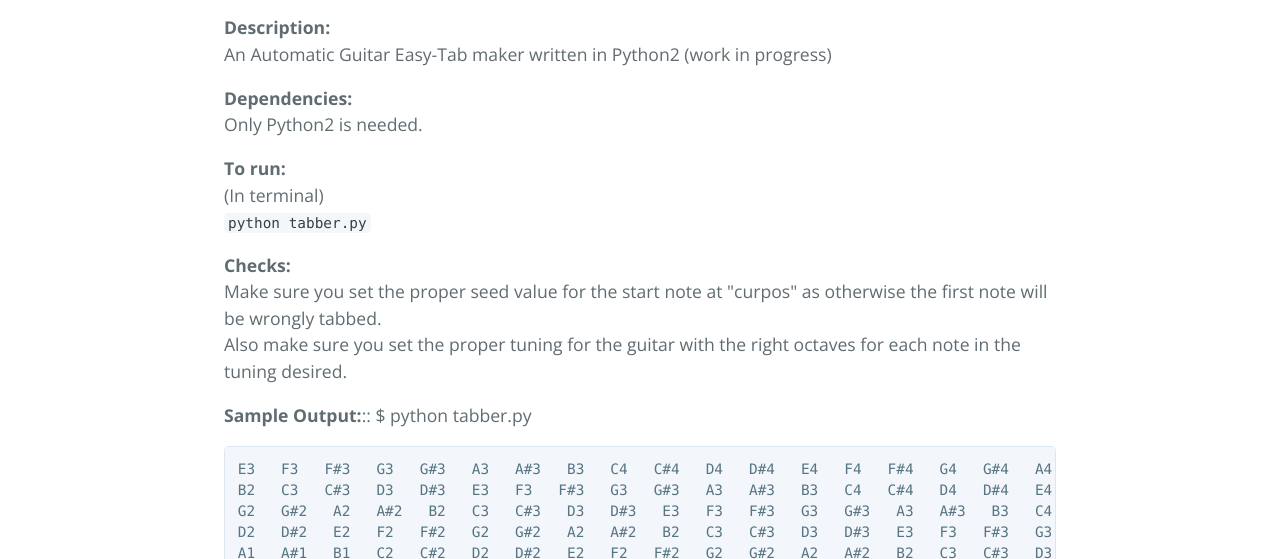
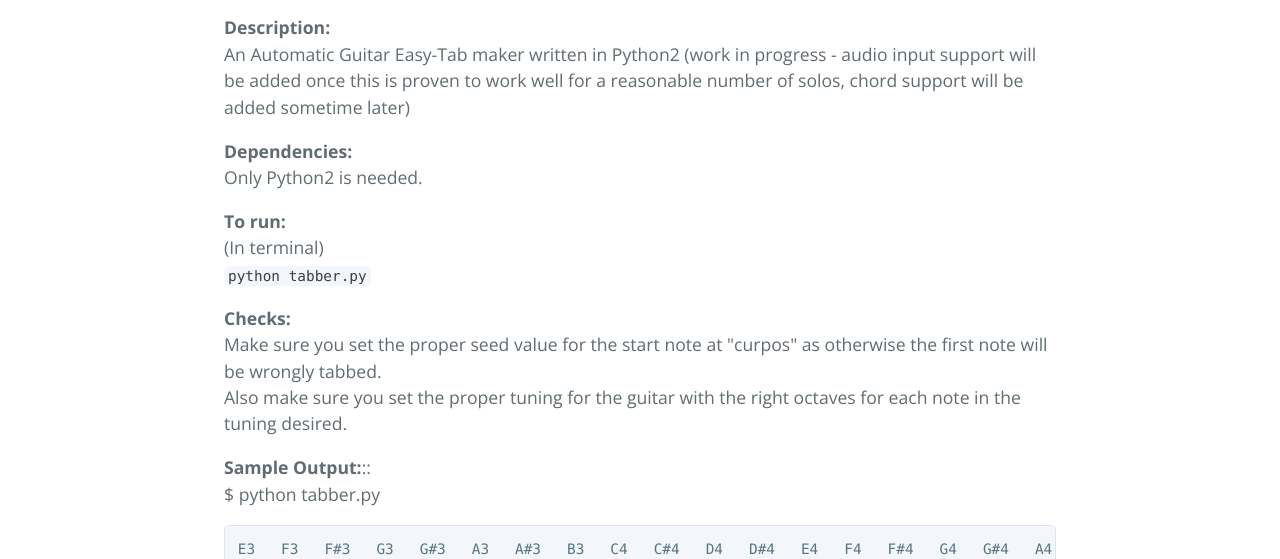
Before and after one commit to sunilnayak133/pytabber, a plain HTML site: page index.html in a window 1280 px wide. Shown: the part 541-1100 px from the top of the page. Drawn offline with nearby package versions, Linux system fonts and the light colour scheme.

```diff
--- a/index.html
+++ b/index.html
@@ -26,7 +26,7 @@
 Sunil S Nayak  </p>
 
 <p><strong>Description:</strong><br>
-An Automatic Guitar Easy-Tab maker written in Python2 (work in progress)  </p>
+An Automatic Guitar Easy-Tab maker written in Python2 (work in progress - audio input support will be added once this is proven to work well for a reasonable number of solos, chord support will be added sometime later)  </p>
 
 <p><strong>Dependencies:</strong><br>
 Only Python2 is needed.  </p>
@@ -39,7 +39,7 @@ Only Python2 is needed.  </p>
 Make sure you set the proper seed value for the start note at "curpos" as otherwise the first note will be wrongly tabbed.<br>
 Also make sure you set the proper tuning for the guitar with the right octaves for each note in the tuning desired.  </p>
 
-<p><strong>Sample Output:</strong>::
+<p><strong>Sample Output:</strong>::<br>
     $ python tabber.py</p>
 
 <pre><code>E3   F3   F#3   G3   G#3   A3   A#3   B3   C4   C#4   D4   D#4   E4   F4   F#4   G4   G#4   A4   A#4   B4
```
Also changed, not shown: params.json (+1 -1 lines).
